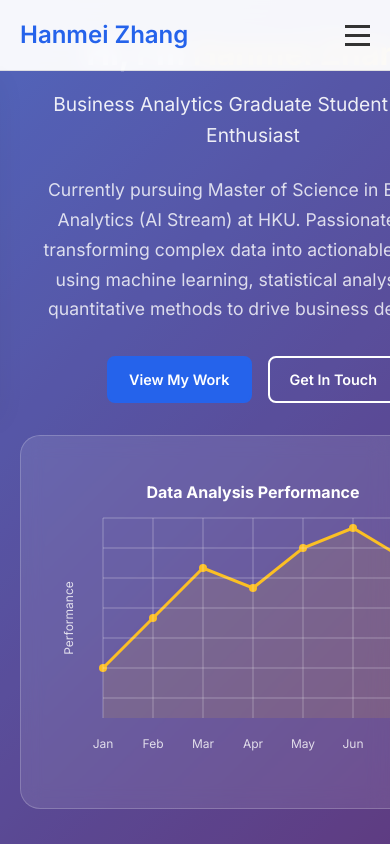
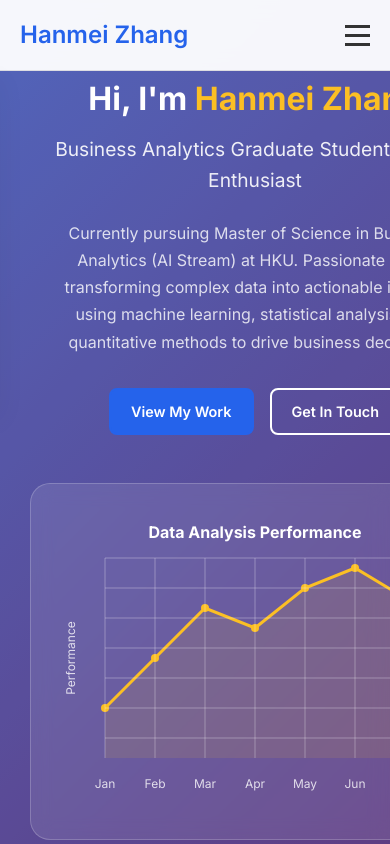
Before and after one commit to KatherineCheung/KatherineZhang.github.io, a plain HTML site: page index.html in a window 390 px wide. Shown: the top 844 px of the page. Drawn offline with Linux system fonts and the light colour scheme.

Commit message:
optimization for mobile display

```diff
--- a/styles.css
+++ b/styles.css
@@ -953,14 +953,47 @@ body {
         left: 0;
     }
 
+    /* Hero Section Mobile Optimization */
+    .hero {
+        min-height: 100vh;
+        padding: 80px 0 40px;
+    }
+
     .hero-container {
         grid-template-columns: 1fr;
         text-align: center;
-        gap: 2rem;
+        gap: 3rem;
+        padding: 0 20px;
     }
 
     .hero-title {
-        font-size: 2.5rem;
+        font-size: 2.8rem;
+        line-height: 1.2;
+        margin-bottom: 1rem;
+    }
+
+    .hero-subtitle {
+        font-size: 1.3rem;
+        margin-bottom: 1.5rem;
+    }
+
+    .hero-description {
+        font-size: 1rem;
+        margin-bottom: 2rem;
+        max-width: 90%;
+        margin-left: auto;
+        margin-right: auto;
+    }
+
+    .hero-buttons {
+        justify-content: center;
+        gap: 1rem;
+        flex-wrap: wrap;
+    }
+
+    .data-visualization {
+        padding: 1.5rem;
+        margin: 0 10px;
     }
 
     .about-content {
@@ -1056,4 +1089,5 @@ body {
         padding: 10px 20px;
         font-size: 0.9rem;
     }
+
 }
```
